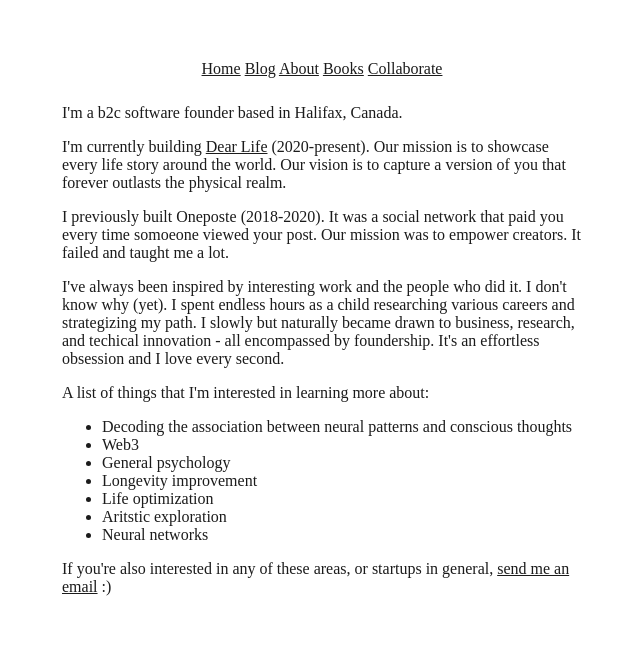
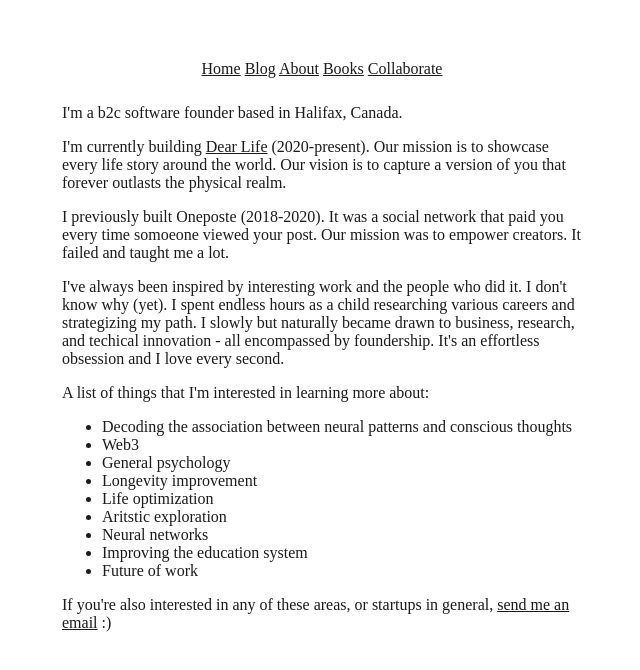
Before and after one commit to harrisonericsmith/personalwebsite, a plain HTML site: page about.html in a window 1280 px wide. Shown: the whole page, without its empty margins (318-958 px from the left). Drawn offline with Linux system fonts and the light colour scheme.

Commit message:
Updated about.html
Added li items

```diff
--- a/about.html
+++ b/about.html
@@ -32,6 +32,8 @@
             <li>Life optimization</li>
             <li>Aritstic exploration</li>
             <li>Neural networks</li>
+            <li>Improving the education system</li>
+            <li>Future of work</li>
         </ul>
 
         <p>If you're also interested in any of these areas, or startups in general, <a href="mailto:harrison@dear.life">send me an email</a> :)</p>
```
Also changed, not shown: 1 other file.
